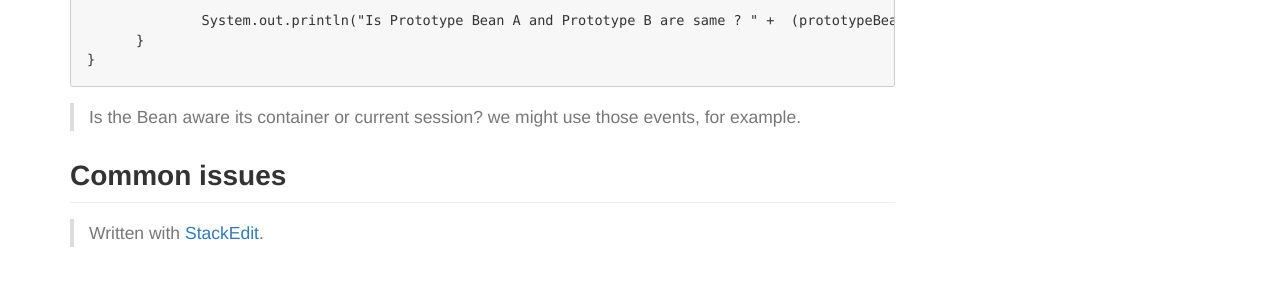
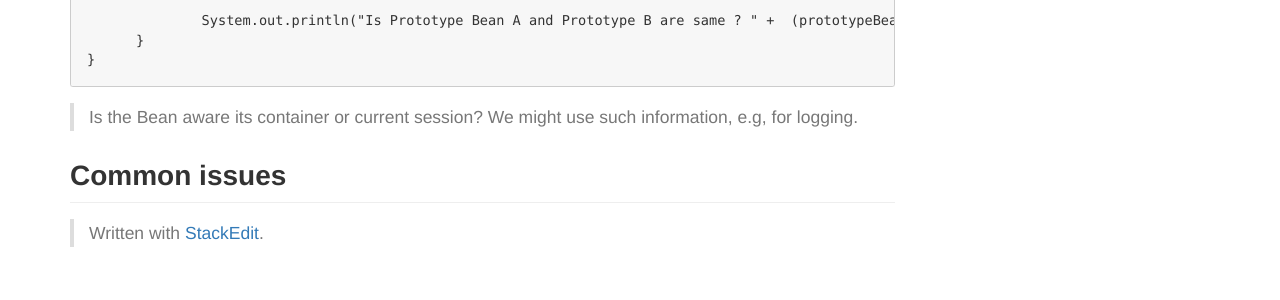
Before and after one commit to khafast/khafast.github.io, a Jekyll site: the page built from _posts/2018/2018-12-22-Overview-Java-Spring-MVC.md, in a window 1280 px wide and 900 px high, scrolled down 1985 px. Shown: the part 515-815 px from the top of the window. Built offline with Jekyll 4.4.1, drawn with Linux system fonts in a browser that asks for light colours; our own code applies the rules of GitHub Pages for plain Markdown files; comment, search, counter and statistics services are not loaded.

Commit message:
_posts/2018/2018-12-22-Overview-Java-Spring-MVC.md updated from https://stackedit.io/

````diff
--- a/_posts/2018/2018-12-22-Overview-Java-Spring-MVC.md
+++ b/_posts/2018/2018-12-22-Overview-Java-Spring-MVC.md
@@ -95,14 +95,16 @@ public class TestPrototypeBean {
 ```
 
 > Is the Bean aware its container or current session?
-> we might use those events, for example.
+> We might use such information, e.g, for logging.
+>
+
 
 ## Common issues
 
 > Written with [StackEdit](https://stackedit.io/).
 <!--stackedit_data:
-eyJoaXN0b3J5IjpbLTIwMTIyMTQ3MDAsLTEwNDMyNTEzMDUsLT
-IwOTMzOTE4MjgsNTg4MTQyMDk0LC0xMDA3NDM2Mzk1LC0xODY1
-MDMxNjQ0LC0xMTk2NzE0NzM2LC04NjA1NzAwODcsMTQ2OTcyNz
-kwOF19
+eyJoaXN0b3J5IjpbNDQwMjAwMDYwLC0xMDQzMjUxMzA1LC0yMD
+kzMzkxODI4LDU4ODE0MjA5NCwtMTAwNzQzNjM5NSwtMTg2NTAz
+MTY0NCwtMTE5NjcxNDczNiwtODYwNTcwMDg3LDE0Njk3Mjc5MD
+hdfQ==
 -->
````
